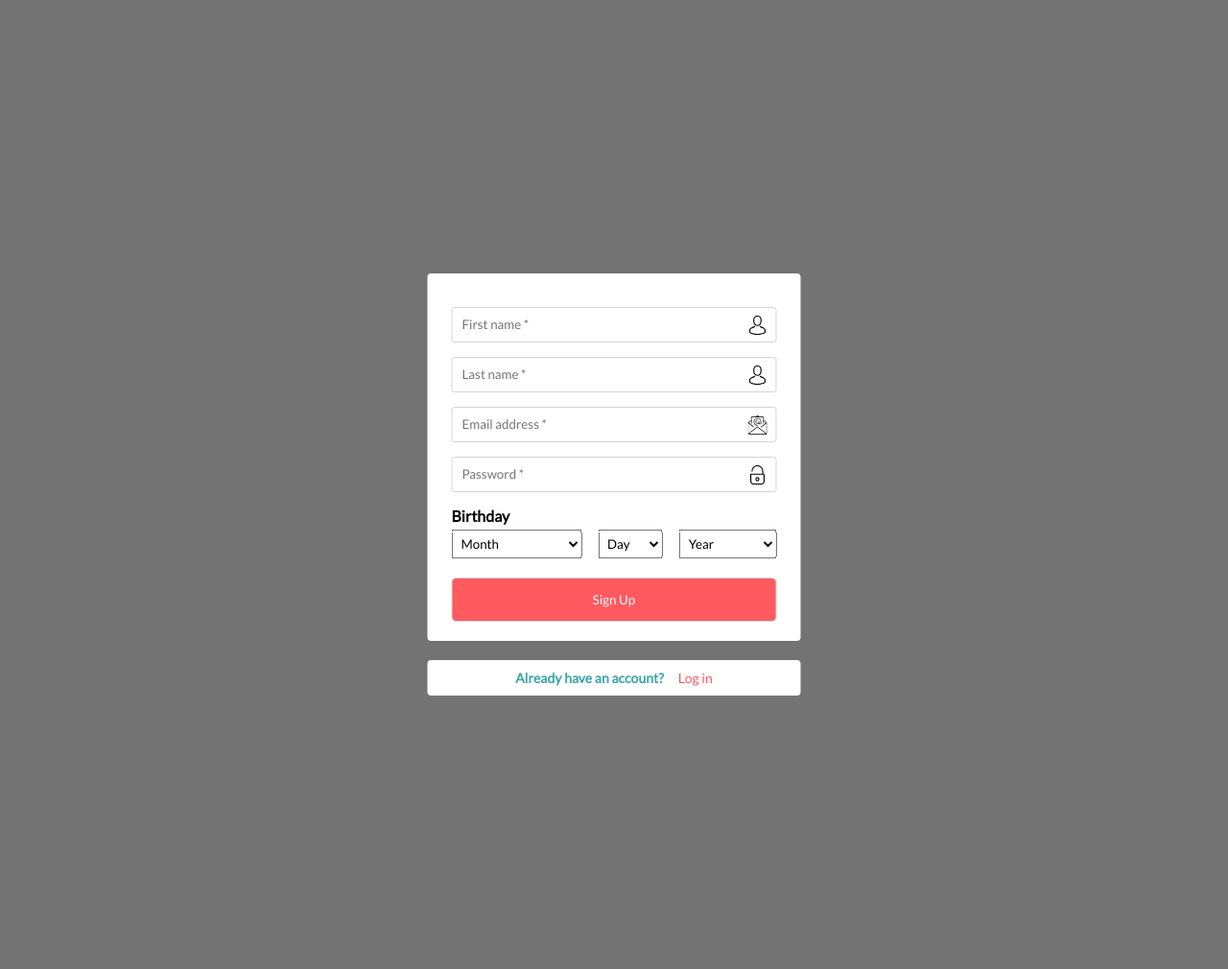
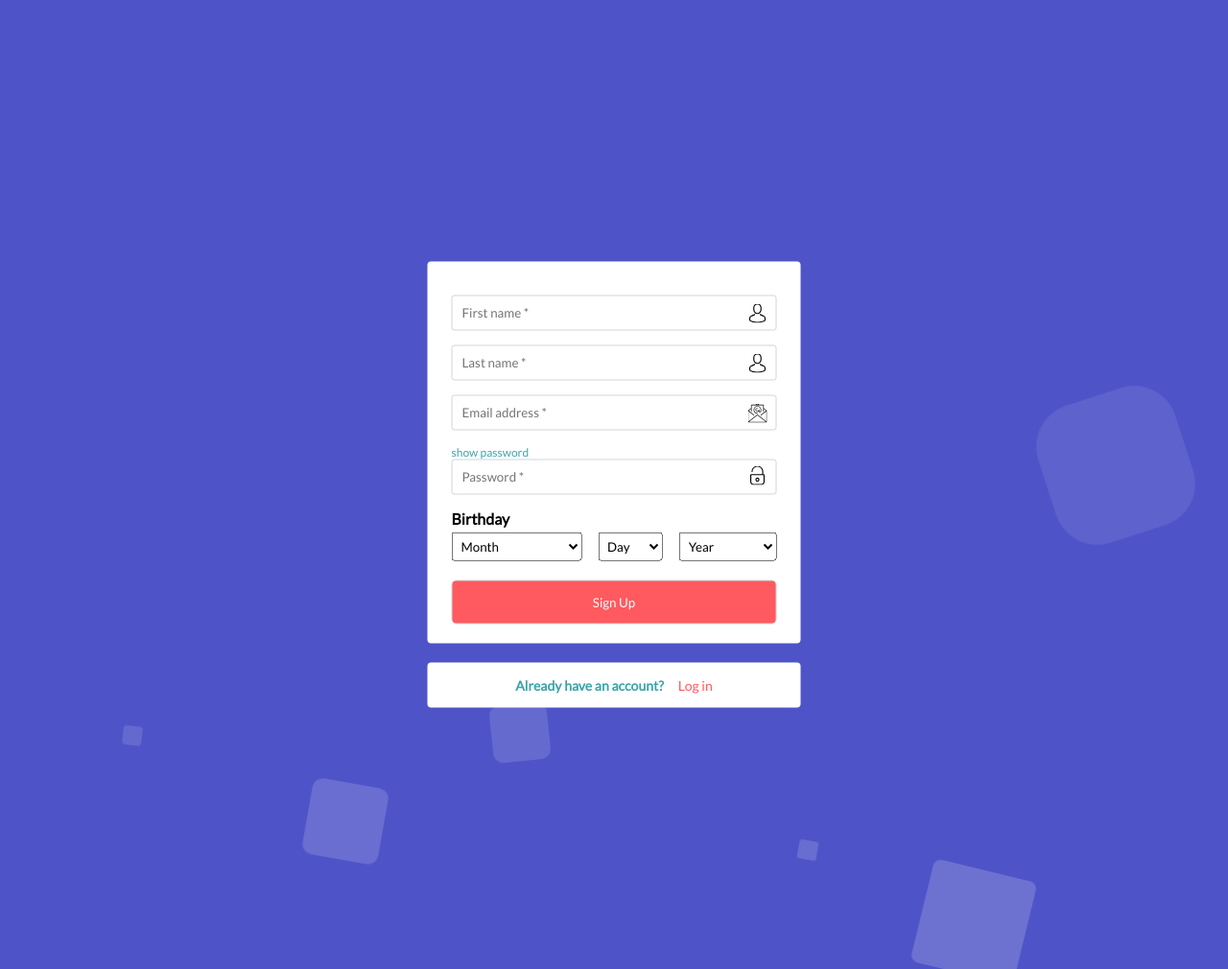
Before and after one commit to vsenatorrent/unnamed, a PHP site: page / in a window 1280 px wide. Shown: the whole page at 96% size. Run offline with PHP 8.4, Linux system fonts and the light colour scheme.

Commit message:
add bg animation, show password func, error msgs

```diff
--- a/index.php
+++ b/index.php
@@ -10,26 +10,36 @@
     <script src="jquery.min.js"></script>
 </head>
 <?php
-if(isset($_COOKIE['email']) && isset($_COOKIE['password'])){
-    header('location: profile.php');
-    //
-};
+    if(isset($_COOKIE['email']) && isset($_COOKIE['password'])){
+        header('location: profile.php');
+    };
 ?>
 <body>
+
+<div class="container">
     <div class="wrapper">
-        <form class="reg-form reg-form--index">
-            <span class="reg-form__icon reg-form__name">
-                <input type="text" placeholder="First name *" class="reg-form__input reg-form__firstname" required data-value="firstname">
+        <div class="error">
+            <span class="error__text">
+                Email is invalid or already taken.
             </span>
-            <span class="reg-form__icon reg-form__name">
-                <input type="text" placeholder="Last name *" class="reg-form__input" required data-value="lastname">
+            <span class="error__close">	&times;</span>
+        </div>
+        <form class="form reg-form">
+            <span class="form__icon form__name">
+                <input type="text" placeholder="First name *" class="form__input form__firstname" required >
             </span>
-            <span class="reg-form__icon reg-form__email">
-                <input type="email" placeholder="Email address *" class="reg-form__input" required data-value="email">
+            <span class="form__icon form__name">
+                <input type="text" placeholder="Last name *" class="form__input" required >
             </span>
-            <span class="reg-form__icon reg-form__password">
-                <input type="password" placeholder="Password *" class="reg-form__input" required data-value="password">
+            <span class="form__icon form__email">
+                <input type="email" placeholder="Email address *" class="form__input" required >
             </span>
+            <div class="password">
+                <button class="password__show">show password</button>
+                <span class="form__icon form__password">
+                    <input type="password" placeholder="Password *" class="form__input password__input" required >
+                </span>
+            </div>
             <b class="birthday__text">Birthday</b>
             <div class="birthday">
 
@@ -43,21 +53,31 @@ if(isset($_COOKIE['email']) && isset($_COOKIE['password'])){
                     <option hidden default value="">Year</option>
                 </select>
             </div>
-            <input type="submit" value="sign up" class="reg-form__submit">
+            <input type="submit" value="sign up" class="form__submit">
 
         </form>
-        <!-- <div class="reg-form__login">
-            <span class="reg-form__question">Already have an account?</span>
-            <a href="login.html" class="reg-form__link">Log in</a>
-        </div> -->
-
-        <div class="register">
-            <b class="register__text">
+        <div class="sign-question">
+            <b class="sign-question__text">
                 Already have an account?
             </b>
-            <a href="login-page.php" class="register__link">Log in</a>
+            <a href="login-page.php" class="sign-question__link">Log in</a>
         </div>
     </div>
+    <!-- bg animation start -->
+    <ul class="circles">
+        <li></li>
+        <li></li>
+        <li></li>
+        <li></li>
+        <li></li>
+        <li></li>
+        <li></li>
+        <li></li>
+        <li></li>
+        <li></li>
+    </ul>
+    <!-- bg animation end -->
+</div>
     <script src="main.js"></script>
 </body>
 
--- a/login.php
+++ b/login.php
@@ -16,12 +16,11 @@ if(!empty($email) && !empty($password)){
     $user = $stmt->fetchAll(PDO::FETCH_ASSOC);
     $arrLen = sizeof($user);
     if($arrLen > 0) {
-        // echo 'успешно';
         setcookie('email', $email);
         setcookie('password', $password);
-        header('location: profile.php');
+        echo 'ok';
     } else {
-        echo 'неверный логин или пароль';
+        echo 'error';
     }
 } else {
     echo 'заполните все поля';
--- a/main.js
+++ b/main.js
@@ -75,8 +75,9 @@ const getDataInputs = (classname, bday) => {
             return bdayNode.value < 10 ? '0' + bdayNode.value : bdayNode.value;
         });
 
-        // если хотя бы одно поле даты рождения не установлено, не возвращать её
+        // если хотя бы одно поле даты рождения не установлено, установить дату '1970-01-01'
         if (bdayArr.some(item=>item.length === 1)){
+            dataObject['bday'] = '1970-01-01';
             return dataObject;
         }
 
@@ -92,6 +93,7 @@ const getDataInputs = (classname, bday) => {
         return dataObject;
 
     };
+
     return dataObject;
 };
 
@@ -102,7 +104,7 @@ const regFormSend = (e) => {
 
     // получить значения инпутов
 
-    const dataObject = getDataInputs('.reg-form__input', '.birthday__select');
+    const dataObject = getDataInputs('.form__input', '.birthday__select');
 
     $.ajax({
         method: "POST",
@@ -110,12 +112,15 @@ const regFormSend = (e) => {
         data: dataObject
     })
     .done(function (msg) {
-        console.log(msg);
+        if(msg === 'error')
+            $('.error').css('display', 'flex');
+        if(msg === 'success')
+            document.location = 'profile.php';
     });
 
 }
 
-const regForm = document.querySelector('.reg-form--index');
+const regForm = document.querySelector('.reg-form');
 if(regForm) regForm.addEventListener('submit', regFormSend);
 
 // функция обработки submit формы логина
@@ -134,13 +139,25 @@ const loginFormSend = (e) => {
     })
     .done(function (msg) {
         console.log(msg);
-        document.location = 'profile.php';
+        if(msg === 'ok')
+            document.location = 'profile.php';
+        else
+            $('.error').css('display', 'flex');
     });
 };
 
 const loginForm = document.querySelector('.login-form');
 if(loginForm) loginForm.addEventListener('submit', loginFormSend);
 
-// const exitButton = document.querySelector('.exit-button');
-// if(exitButton) exitButton.addEventListener('click', (e) => {
-// });
+$('.error__close').on('click', function(){
+    $(this).parent().hide();
+})
+
+
+// показать пароль при регистрации
+
+$('.password__show').on('click', function(e){
+    e.preventDefault();
+    const passwordInput = $('.password__input');
+    passwordInput.attr('type') === 'password' ? passwordInput.attr('type', 'text') : passwordInput.attr('type', 'password')
+});
--- a/style.css
+++ b/style.css
@@ -6,13 +6,15 @@
           box-sizing: border-box;
 }
 
-body {
-  background-color: #737373;
+.container {
+  background: #4e54c8;
   position: relative;
+  top: 0;
+  left: 0;
   height: 100vh;
 }
 
-.reg-form {
+.form {
   background-color: #fff;
   display: -webkit-box;
   display: -ms-flexbox;
@@ -27,7 +29,7 @@ body {
   margin-bottom: 20px;
 }
 
-.reg-form__input {
+.form__input {
   padding: 10px 150px 10px 10px;
   -webkit-transition: -webkit-box-shadow 0.2s;
   transition: -webkit-box-shadow 0.2s;
@@ -37,33 +39,33 @@ body {
   border-radius: 3px;
 }
 
-.reg-form__input:hover {
+.form__input:hover {
   -webkit-box-shadow: 0 0 5px #3CA5AA;
           box-shadow: 0 0 5px #3CA5AA;
 }
 
-.reg-form__input::-webkit-input-placeholder {
+.form__input::-webkit-input-placeholder {
   font-family: "Lato", sans-serif;
 }
 
-.reg-form__input:-ms-input-placeholder {
+.form__input:-ms-input-placeholder {
   font-family: "Lato", sans-serif;
 }
 
-.reg-form__input::-ms-input-placeholder {
+.form__input::-ms-input-placeholder {
   font-family: "Lato", sans-serif;
 }
 
-.reg-form__input::placeholder {
+.form__input::placeholder {
   font-family: "Lato", sans-serif;
 }
 
-.reg-form__icon {
+.form__icon {
   position: relative;
   margin-bottom: 15px;
 }
 
-.reg-form__icon::after {
+.form__icon::after {
   content: '';
   display: inline-block;
   width: 20px;
@@ -75,19 +77,23 @@ body {
           transform: translateY(-50%);
 }
 
-.reg-form__name::after {
+.form__name::after {
   background: url(img/avatar.svg) top center no-repeat;
 }
 
-.reg-form__email::after {
+.form__email::after {
   background: url(img/email.svg) top center no-repeat;
 }
 
-.reg-form__password::after {
+.form__password {
+  margin-bottom: 0;
+}
+
+.form__password::after {
   background: url(img/lock.svg) top center no-repeat;
 }
 
-.reg-form__submit {
+.form__submit {
   padding: 14px;
   border: none;
   background-color: #FF5A5F;
@@ -99,7 +105,7 @@ body {
   border-radius: 5px;
 }
 
-.reg-form__login {
+.form__login {
   display: -webkit-box;
   display: -ms-flexbox;
   display: flex;
@@ -111,17 +117,21 @@ body {
           align-items: center;
 }
 
-.reg-form__question {
+.form__question {
   color: #3CA5AA;
   font-weight: bold;
 }
 
-.reg-form__link {
+.form__link {
   color: #FF5A5F;
   text-decoration: none;
   border: 1px solid #FF5A5F;
   border-radius: 5px;
   padding: 7px 14px;
+}
+
+.login-form .form__password {
+  margin-bottom: 15px;
 }
 
 .birthday {
@@ -168,40 +178,212 @@ body {
   left: 50%;
   -webkit-transform: translate(-50%, -50%);
           transform: translate(-50%, -50%);
+  z-index: 2;
 }
 
-.register {
+.sign-question {
   display: -webkit-box;
   display: -ms-flexbox;
   display: flex;
   -webkit-box-pack: center;
       -ms-flex-pack: center;
           justify-content: center;
-  padding: 10px 25px;
+  padding: 15px 25px;
   background-color: #fff;
   font-family: "Lato", sans-serif;
   font-size: 14px;
   border-radius: 4px;
 }
 
-.register__text {
+.sign-question__text {
   margin-right: 15px;
   color: #3CA5AA;
 }
 
-.register__link {
+.sign-question__link {
   text-decoration: none;
   color: #FF5A5F;
 }
 
 .exit-button {
   font-size: 24px;
-  color: #fff;
   padding: 10px;
 }
 
 .greeting {
-  color: #fff;
   padding: 10px;
 }
+
+.error {
+  padding: 15px 25px;
+  background-color: #FB9C9E;
+  font-family: "Lato", sans-serif;
+  font-size: 14px;
+  border-radius: 4px;
+  margin-bottom: 20px;
+  color: #86181d;
+  -webkit-box-pack: justify;
+      -ms-flex-pack: justify;
+          justify-content: space-between;
+  display: none;
+}
+
+.error__close {
+  cursor: pointer;
+}
+
+.password {
+  margin-bottom: 15px;
+}
+
+.password__show {
+  display: block;
+  border: none;
+  color: #3CA5AA;
+  background-color: #fff;
+  font-family: "Lato", sans-serif;
+  cursor: pointer;
+  font-size: 12px;
+}
+
+.circles {
+  position: absolute;
+  top: 0;
+  left: 0;
+  width: 100%;
+  height: 100%;
+  overflow: hidden;
+}
+
+.circles li {
+  position: absolute;
+  display: block;
+  list-style: none;
+  width: 20px;
+  height: 20px;
+  background: rgba(255, 255, 255, 0.2);
+  -webkit-animation: animate 25s linear infinite;
+          animation: animate 25s linear infinite;
+  bottom: -150px;
+}
+
+.circles li:nth-child(1) {
+  left: 25%;
+  width: 80px;
+  height: 80px;
+  -webkit-animation-delay: 0s;
+          animation-delay: 0s;
+}
+
+.circles li:nth-child(2) {
+  left: 10%;
+  width: 20px;
+  height: 20px;
+  -webkit-animation-delay: 2s;
+          animation-delay: 2s;
+  -webkit-animation-duration: 12s;
+          animation-duration: 12s;
+}
+
+.circles li:nth-child(3) {
+  left: 70%;
+  width: 20px;
+  height: 20px;
+  -webkit-animation-delay: 4s;
+          animation-delay: 4s;
+}
+
+.circles li:nth-child(4) {
+  left: 40%;
+  width: 60px;
+  height: 60px;
+  -webkit-animation-delay: 0s;
+          animation-delay: 0s;
+  -webkit-animation-duration: 18s;
+          animation-duration: 18s;
+}
+
+.circles li:nth-child(5) {
+  left: 65%;
+  width: 20px;
+  height: 20px;
+  -webkit-animation-delay: 0s;
+          animation-delay: 0s;
+}
+
+.circles li:nth-child(6) {
+  left: 75%;
+  width: 110px;
+  height: 110px;
+  -webkit-animation-delay: 3s;
+          animation-delay: 3s;
+}
+
+.circles li:nth-child(7) {
+  left: 35%;
+  width: 150px;
+  height: 150px;
+  -webkit-animation-delay: 7s;
+          animation-delay: 7s;
+}
+
+.circles li:nth-child(8) {
+  left: 50%;
+  width: 25px;
+  height: 25px;
+  -webkit-animation-delay: 15s;
+          animation-delay: 15s;
+  -webkit-animation-duration: 45s;
+          animation-duration: 45s;
+}
+
+.circles li:nth-child(9) {
+  left: 20%;
+  width: 15px;
+  height: 15px;
+  -webkit-animation-delay: 2s;
+          animation-delay: 2s;
+  -webkit-animation-duration: 35s;
+          animation-duration: 35s;
+}
+
+.circles li:nth-child(10) {
+  left: 85%;
+  width: 150px;
+  height: 150px;
+  -webkit-animation-delay: 0s;
+          animation-delay: 0s;
+  -webkit-animation-duration: 11s;
+          animation-duration: 11s;
+}
+
+@-webkit-keyframes animate {
+  0% {
+    -webkit-transform: translateY(0) rotate(0deg);
+            transform: translateY(0) rotate(0deg);
+    opacity: 1;
+    border-radius: 0;
+  }
+  100% {
+    -webkit-transform: translateY(-1000px) rotate(720deg);
+            transform: translateY(-1000px) rotate(720deg);
+    opacity: 0;
+    border-radius: 50%;
+  }
+}
+
+@keyframes animate {
+  0% {
+    -webkit-transform: translateY(0) rotate(0deg);
+            transform: translateY(0) rotate(0deg);
+    opacity: 1;
+    border-radius: 0;
+  }
+  100% {
+    -webkit-transform: translateY(-1000px) rotate(720deg);
+            transform: translateY(-1000px) rotate(720deg);
+    opacity: 0;
+    border-radius: 50%;
+  }
+}
 /*# sourceMappingURL=style.css.map */
--- a/style.sass
+++ b/style.sass
@@ -3,6 +3,7 @@ $lato: 'Lato', sans-serif
 $coral: #FF5A5F
 $blue: #3CA5AA
 $border: #d1d5da
+$bg-color: #4e54c8
 
 
 *
@@ -10,12 +11,14 @@ $border: #d1d5da
     padding: 0
     box-sizing: border-box
 
-body
-    background-color: lighten(#404040, 20%)
+.container
+    background: $bg-color
     position: relative
+    top: 0
+    left: 0
     height: 100vh
 
-.reg-form
+.form
     background-color: #fff
     display: flex
     flex-direction: column
@@ -51,6 +54,7 @@ body
         &::after
             background: url(img/email.svg) top center no-repeat
     &__password
+        margin-bottom: 0
         &::after
             background: url(img/lock.svg) top center no-repeat
     &__submit
@@ -77,6 +81,11 @@ body
         border-radius: 5px
         padding: 7px 14px
 
+.login-form
+    .form__password
+        margin-bottom: 15px
+
+
 .birthday
     display: flex
     justify-content: space-between
@@ -100,11 +109,12 @@ body
     top: 50%
     left: 50%
     transform: translate(-50%, -50%)
+    z-index: 2
 
-.register
+.sign-question
     display: flex
     justify-content: center
-    padding: 10px 25px
+    padding: 15px 25px
     background-color: #fff
     font-family: $lato
     font-size: 14px
@@ -118,9 +128,116 @@ body
 
 .exit-button
     font-size: 24px
-    color: #fff
     padding: 10px
 
 .greeting
-    color: #fff
     padding: 10px
+
+.error
+    padding: 15px 25px
+    background-color: #FB9C9E
+    font-family: $lato
+    font-size: 14px
+    border-radius: 4px
+    margin-bottom: 20px
+    color: #86181d
+    justify-content: space-between
+    display: none
+    &__close
+        cursor: pointer
+
+.password
+    margin-bottom: 15px
+    &__show
+        display: block
+        border: none
+        color: $blue
+        background-color: #fff
+        font-family: $lato
+        cursor: pointer
+        font-size: 12px
+
+// bg animation
+
+.circles
+  position: absolute
+  top: 0
+  left: 0
+  width: 100%
+  height: 100%
+  overflow: hidden
+  li
+    position: absolute
+    display: block
+    list-style: none
+    width: 20px
+    height: 20px
+    background: rgba(255, 255, 255, 0.2)
+    animation: animate 25s linear infinite
+    bottom: -150px
+    &:nth-child(1)
+      left: 25%
+      width: 80px
+      height: 80px
+      animation-delay: 0s
+    &:nth-child(2)
+      left: 10%
+      width: 20px
+      height: 20px
+      animation-delay: 2s
+      animation-duration: 12s
+    &:nth-child(3)
+      left: 70%
+      width: 20px
+      height: 20px
+      animation-delay: 4s
+    &:nth-child(4)
+      left: 40%
+      width: 60px
+      height: 60px
+      animation-delay: 0s
+      animation-duration: 18s
+    &:nth-child(5)
+      left: 65%
+      width: 20px
+      height: 20px
+      animation-delay: 0s
+    &:nth-child(6)
+      left: 75%
+      width: 110px
+      height: 110px
+      animation-delay: 3s
+    &:nth-child(7)
+      left: 35%
+      width: 150px
+      height: 150px
+      animation-delay: 7s
+    &:nth-child(8)
+      left: 50%
+      width: 25px
+      height: 25px
+      animation-delay: 15s
+      animation-duration: 45s
+    &:nth-child(9)
+      left: 20%
+      width: 15px
+      height: 15px
+      animation-delay: 2s
+      animation-duration: 35s
+    &:nth-child(10)
+      left: 85%
+      width: 150px
+      height: 150px
+      animation-delay: 0s
+      animation-duration: 11s
+
+@keyframes animate
+  0%
+    transform: translateY(0) rotate(0deg)
+    opacity: 1
+    border-radius: 0
+
+  100%
+    transform: translateY(-1000px) rotate(720deg)
+    opacity: 0
+    border-radius: 50%
```
Also changed, not shown: login-page.php (+31 -10 lines), reg.php (+11 -11 lines), 1 other file.
